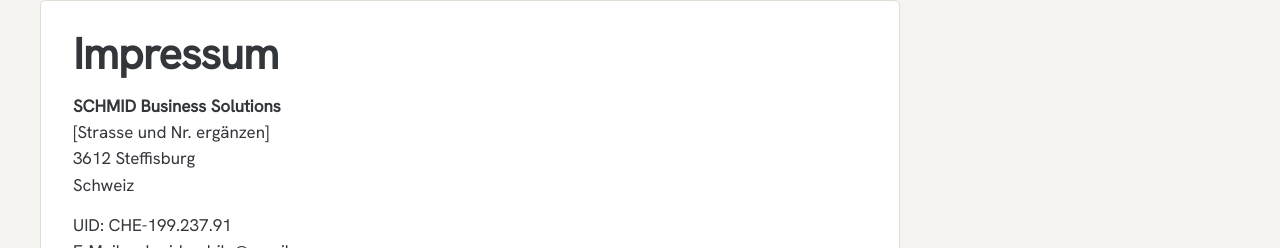
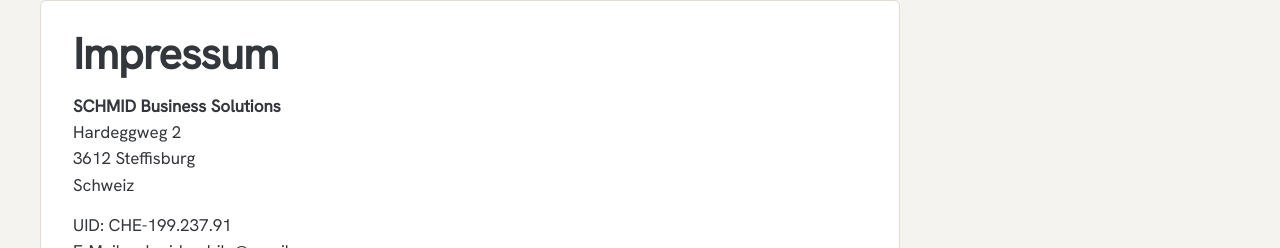
Before and after one commit to schmid-business-solutions/swissowners, a Next.js app: page /impressum in a window 1280 px wide. Shown: the part 196-444 px from the top of the page. Built offline with nearby package versions, Linux system fonts and the light colour scheme; no server answers.

Commit message:
Impressum: Adresse ergänzt
Co-Authored-By: Claude Opus 5.5 <noreply@anthropic.com>
Claude-Session: https://claude.ai/code/session_01CAXduujtkyGuaWd5FhvDkg

```diff
--- a/src/app/impressum/page.tsx
+++ b/src/app/impressum/page.tsx
@@ -4,7 +4,7 @@ export default function ImprintPage() {
   return (
     <section><div className="wrap"><article className="legal">
       <h1 className="h2">Impressum</h1>
-      <p><b>SCHMID Business Solutions</b><br />[Strasse und Nr. ergänzen]<br />3612 Steffisburg<br />Schweiz</p>
+      <p><b>SCHMID Business Solutions</b><br />Hardeggweg 2<br />3612 Steffisburg<br />Schweiz</p>
       <p>UID: CHE-199.237.91<br />E-Mail: <a href="mailto:schmidmobile@gmail.com">schmidmobile@gmail.com</a></p>
       <p>SwissOwners ist eine Inserateplattform. Für den Inhalt der Angebote sind ausschliesslich die Inserierenden verantwortlich.</p>
     </article></div></section>
```
